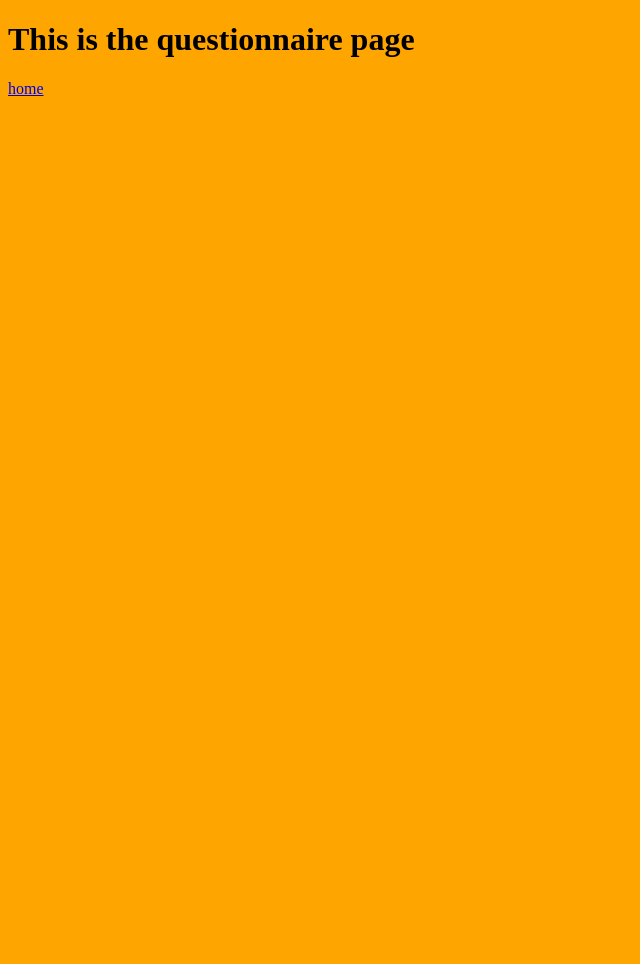
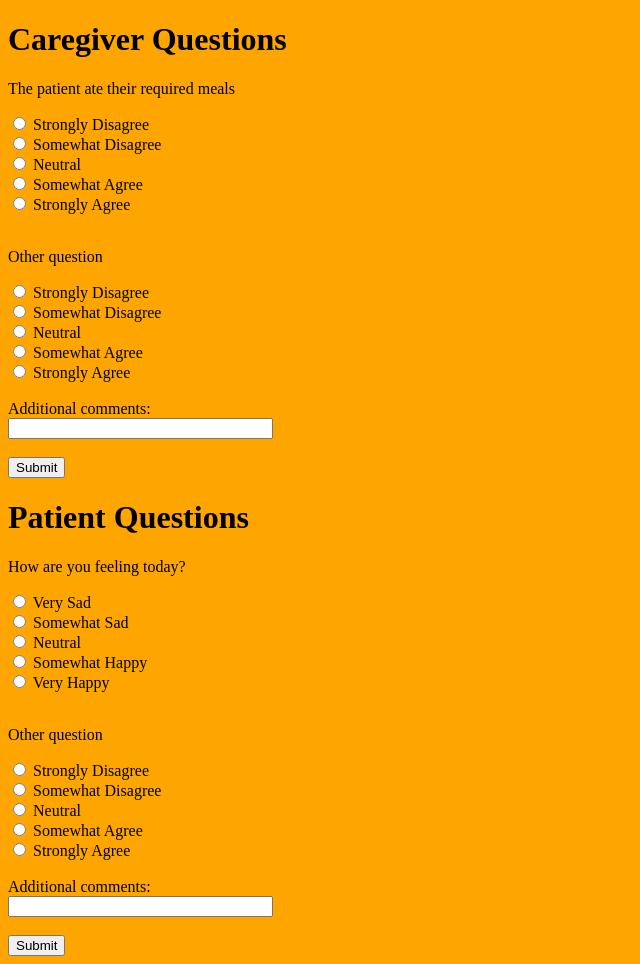
Before and after one commit to mikaela-beakley/NouriSync, a Flask app: page /questionnaire in a window 1280 px wide. Shown: the whole page, without its empty margins (0-640 px from the left). Before the commit the page ends 96 px from the top, so only its background shows below. Run offline with Flask 3, Linux system fonts and the light colour scheme.

Commit message:
Write questionnaire.html, create caregiver and patient forms

```diff
--- a/web/src/server.py
+++ b/web/src/server.py
@@ -1,4 +1,4 @@
-from flask import Flask, render_template, request
+from flask import Flask, render_template, request, redirect
 
 app = Flask(__name__)
 
@@ -14,5 +14,25 @@ def test():
     result = 200
     return render_template('questionnaire.html')
 
+@app.route("/questionnaire-caregiver-info", methods=['GET', 'POST'])
+
+def post_caregiver_answers():
+    print(request.form)
+    form_answers = request.form
+    print(form_answers['scale-question-1'])
+    print(form_answers['scale-question-2'])
+    print(form_answers['comments'])
+    return redirect("/questionnaire")
+
+@app.route("/questionnaire-patient-info", methods=['GET', 'POST'])
+
+def post_patient_answers():
+    print(request.form)
+    form_answers = request.form
+    print(form_answers['scale-question-1'])
+    print(form_answers['scale-question-2'])
+    print(form_answers['comments'])
+    return redirect("/questionnaire")
+
 if __name__ == "__main__":
     app.run(host='0.0.0.0', port=8080, debug=True)
--- a/web/src/templates/questionnaire.html
+++ b/web/src/templates/questionnaire.html
@@ -8,7 +8,101 @@
     <script src="../static/javascript/questionnaire.js" defer></script>
 </head>
 <body>
-    <h1>This is the questionnaire page</h1>
-    <a href="/">home</a>
+    <div class="main-content-questionnaire">
+        <div class="questionnaire-form-caregiver">
+            <h1>Caregiver Questions</h1>
+            <form action="/questionnaire-caregiver-info" method="post" class="questionnaire caregiver-questionnaire">
+                <div class="scale-question">
+                    <p>The patient ate their required meals</p>
+                    <input type="radio" name="scale-question-1" id="strongly-disagree" value=0>
+                    <label for="strongly-disagree">Strongly Disagree</label>
+                    <br>
+                    <input type="radio" name="scale-question-1" id="somewhat-disagree" value=1>
+                    <label for="somewhat-disagree">Somewhat Disagree</label>
+                    <br>
+                    <input type="radio" name="scale-question-1" id="neutral" value=2>
+                    <label for="neutral">Neutral</label>
+                    <br>
+                    <input type="radio" name="scale-question-1" id="somewhat-agree" value=3>
+                    <label for="somewhat-agree">Somewhat Agree</label>
+                    <br>
+                    <input type="radio" name="scale-question-1" id="strongly-agree" value=4>
+                    <label for="strongly-agree">Strongly Agree</label>
+                </div>
+                <br>
+                <div class="scale-question">
+                    <p>Other question</p>
+                    <input type="radio" name="scale-question-2" id="strongly-disagree" value=0>
+                    <label for="strongly-disagree">Strongly Disagree</label>
+                    <br>
+                    <input type="radio" name="scale-question-2" id="somewhat-disagree" value=1>
+                    <label for="somewhat-disagree">Somewhat Disagree</label>
+                    <br>
+                    <input type="radio" name="scale-question-2" id="neutral" value=2>
+                    <label for="neutral">Neutral</label>
+                    <br>
+                    <input type="radio" name="scale-question-2" id="somewhat-agree" value=3>
+                    <label for="somewhat-agree">Somewhat Agree</label>
+                    <br>
+                    <input type="radio" name="scale-question-2" id="strongly-agree" value=4>
+                    <label for="strongly-agree">Strongly Agree</label>
+                </div>
+                <br>
+                <label for="comments">Additional comments:</label><br>
+                <input type="text" id="comments" name="comments" value="" size=30>
+                <br>
+                <br>
+                <input type="submit" value="Submit">
+            </form>
+        </div>
+        <div class="main-content-questionnaire">
+            <div class="questionnaire-form-caregiver">
+                <h1>Patient Questions</h1>
+                <form action="/questionnaire-patient-info" method="post" class="questionnaire caregiver-questionnaire">
+                    <div class="scale-question">
+                        <p>How are you feeling today?</p>
+                        <input type="radio" name="scale-question-1" id="strongly-disagree" value=0>
+                        <label for="strongly-disagree">Very Sad</label>
+                        <br>
+                        <input type="radio" name="scale-question-1" id="somewhat-disagree" value=1>
+                        <label for="somewhat-disagree">Somewhat Sad</label>
+                        <br>
+                        <input type="radio" name="scale-question-1" id="neutral" value=2>
+                        <label for="neutral">Neutral</label>
+                        <br>
+                        <input type="radio" name="scale-question-1" id="somewhat-agree" value=3>
+                        <label for="somewhat-agree">Somewhat Happy</label>
+                        <br>
+                        <input type="radio" name="scale-question-1" id="strongly-agree" value=4>
+                        <label for="strongly-agree">Very Happy</label>
+                    </div>
+                    <br>
+                    <div class="scale-question">
+                        <p>Other question</p>
+                        <input type="radio" name="scale-question-2" id="strongly-disagree" value=0>
+                        <label for="strongly-disagree">Strongly Disagree</label>
+                        <br>
+                        <input type="radio" name="scale-question-2" id="somewhat-disagree" value=1>
+                        <label for="somewhat-disagree">Somewhat Disagree</label>
+                        <br>
+                        <input type="radio" name="scale-question-2" id="neutral" value=2>
+                        <label for="neutral">Neutral</label>
+                        <br>
+                        <input type="radio" name="scale-question-2" id="somewhat-agree" value=3>
+                        <label for="somewhat-agree">Somewhat Agree</label>
+                        <br>
+                        <input type="radio" name="scale-question-2" id="strongly-agree" value=4>
+                        <label for="strongly-agree">Strongly Agree</label>
+                    </div>
+                    <br>
+                    <label for="comments">Additional comments:</label><br>
+                    <input type="text" id="comments" name="comments" value="" size=30>
+                    <br>
+                    <br>
+                    <input type="submit" value="Submit">
+                </form>
+            </div>
+        </div>
+    </div>
 </body>
 </html>
```
